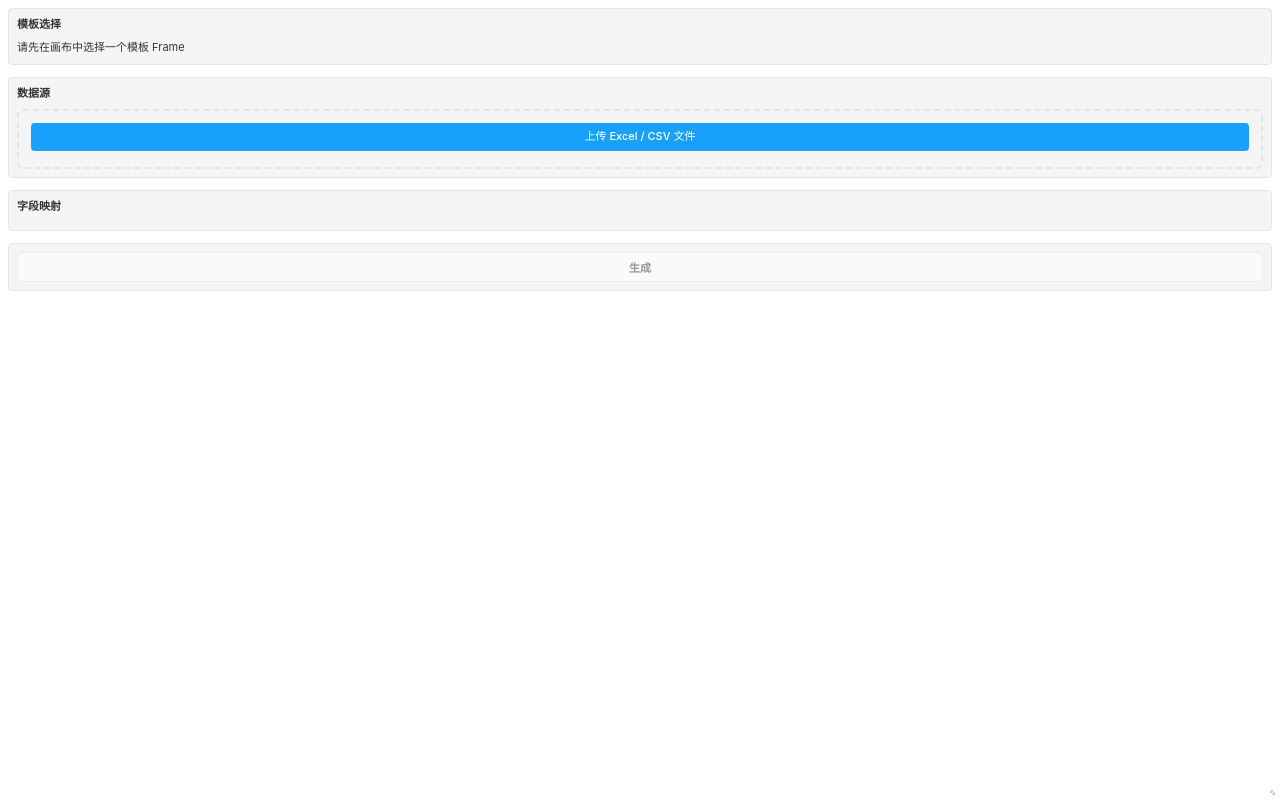
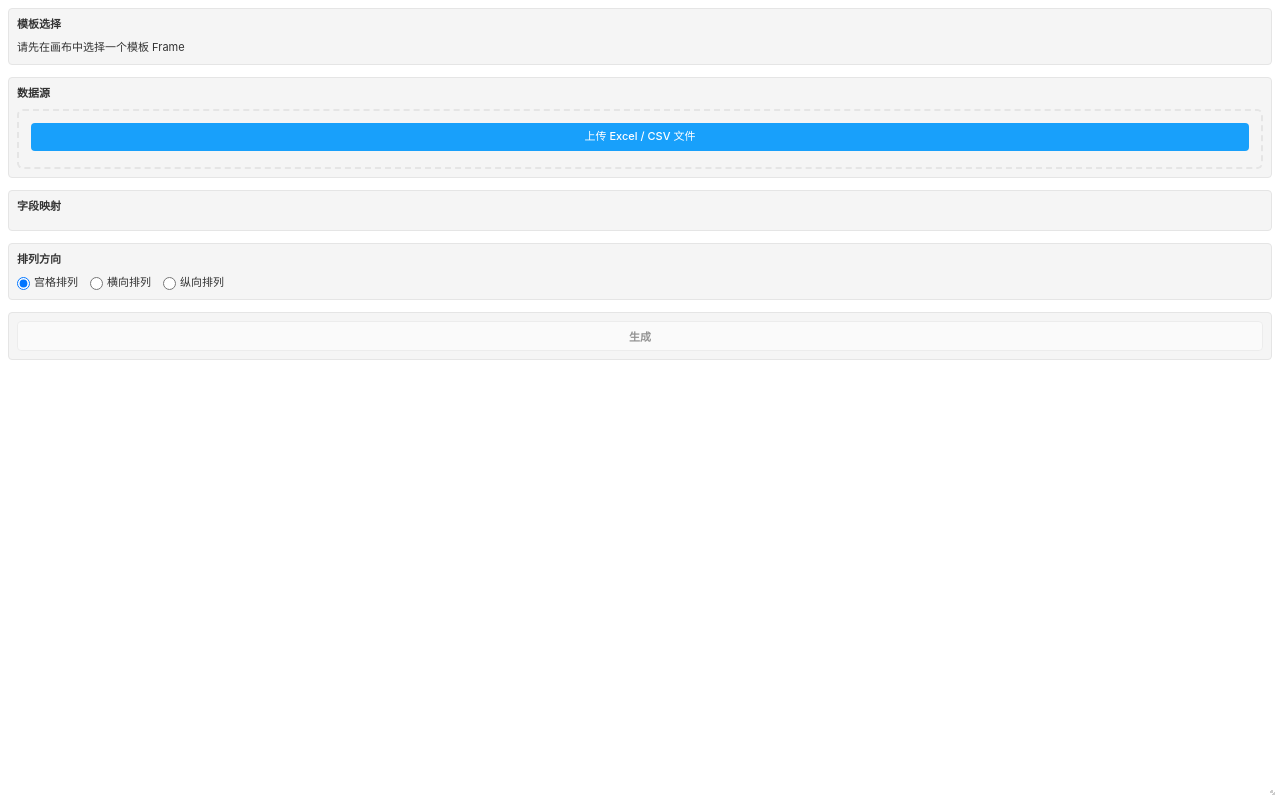
Before and after one commit to showgp/cp-workflow, a website with bundled scripts: page src/ui/index.html in a window 1280 px wide. Built offline with nearby package versions, Linux system fonts and the light colour scheme.

Commit message:
feat: add horizontal/vertical layout direction options
Adds '宫格排列' (grid), '横向排列' (horizontal), '纵向排列' (vertical) radio
buttons to the UI. The layout engine now supports three modes:
- grid: existing column x row wrapping
- horizontal: single row, each frame moves right
- vertical: single column, each frame moves down

```diff
--- a/src/shared/constants.ts
+++ b/src/shared/constants.ts
@@ -8,6 +8,7 @@ export const SUPPORTED_FILE_EXTENSIONS = {
 export const FILE_ACCEPT = '.xlsx,.csv';
 
 export const DEFAULT_LAYOUT: LayoutSettings = {
+  direction: 'grid',
   columns: 4,
   horizontalGap: 80,
   verticalGap: 100,
--- a/src/shared/types.ts
+++ b/src/shared/types.ts
@@ -72,8 +72,11 @@ export interface MappingConfig {
   updatedAt: number;
 }
 
+export type LayoutDirection = 'grid' | 'horizontal' | 'vertical';
+
 // Layout settings
 export interface LayoutSettings {
+  direction: LayoutDirection;
   columns: number;
   horizontalGap: number;
   verticalGap: number;
--- a/src/ui/app.ts
+++ b/src/ui/app.ts
@@ -7,7 +7,7 @@ import { createMappingPanel } from './mapping-view';
 import type { MappingEntry, MappingPanelCallbacks } from './mapping-view';
 import { showProgress, setProgressCancelCallback } from './progress-bar';
 import { hideResult } from './result-view';
-import type { GenerationConfig, LayoutSettings } from '../shared/types';
+import type { GenerationConfig, LayoutSettings, LayoutDirection } from '../shared/types';
 import { DEFAULT_LAYOUT } from '../shared/constants';
 
 interface AppState {
@@ -398,7 +398,12 @@ setTemplateLayersCallback((payload) => {
     hideResult();
     showProgress();
 
-    const layout: LayoutSettings = DEFAULT_LAYOUT;
+    const directionEl = document.querySelector('input[name="layout-direction"]:checked') as HTMLInputElement;
+    const direction = (directionEl ? directionEl.value : 'grid') as LayoutDirection;
+    const layout: LayoutSettings = {
+      ...DEFAULT_LAYOUT,
+      direction: direction,
+    };
 
     const config: GenerationConfig = {
       mapping: {
--- a/src/ui/index.html
+++ b/src/ui/index.html
@@ -27,6 +27,23 @@
       <h3>字段映射</h3>
       <div id="mapping-container"></div>
     </div>
+    <div id="layout-section" class="section">
+      <h3>排列方向</h3>
+      <div class="layout-options">
+        <label class="layout-option">
+          <input type="radio" name="layout-direction" value="grid" checked>
+          <span>宫格排列</span>
+        </label>
+        <label class="layout-option">
+          <input type="radio" name="layout-direction" value="horizontal">
+          <span>横向排列</span>
+        </label>
+        <label class="layout-option">
+          <input type="radio" name="layout-direction" value="vertical">
+          <span>纵向排列</span>
+        </label>
+      </div>
+    </div>
     <div id="generation-section" class="section">
       <div id="preview-info"></div>
       <div id="progress-container"></div>
--- a/src/ui/styles.css
+++ b/src/ui/styles.css
@@ -673,6 +673,25 @@ input[type="file"] {
   background: var(--figma-color-primary-hover);
 }
 
+.layout-options {
+  display: flex;
+  gap: 12px;
+  flex-wrap: wrap;
+}
+
+.layout-option {
+  display: inline-flex;
+  align-items: center;
+  gap: 4px;
+  font-size: 11px;
+  cursor: pointer;
+}
+
+.layout-option input[type="radio"] {
+  margin: 0;
+  cursor: pointer;
+}
+
 .resize-handle {
   position: fixed;
   right: 0;
```
Also changed, not shown: src/sandbox/layout-engine.ts (+18 -5 lines).
